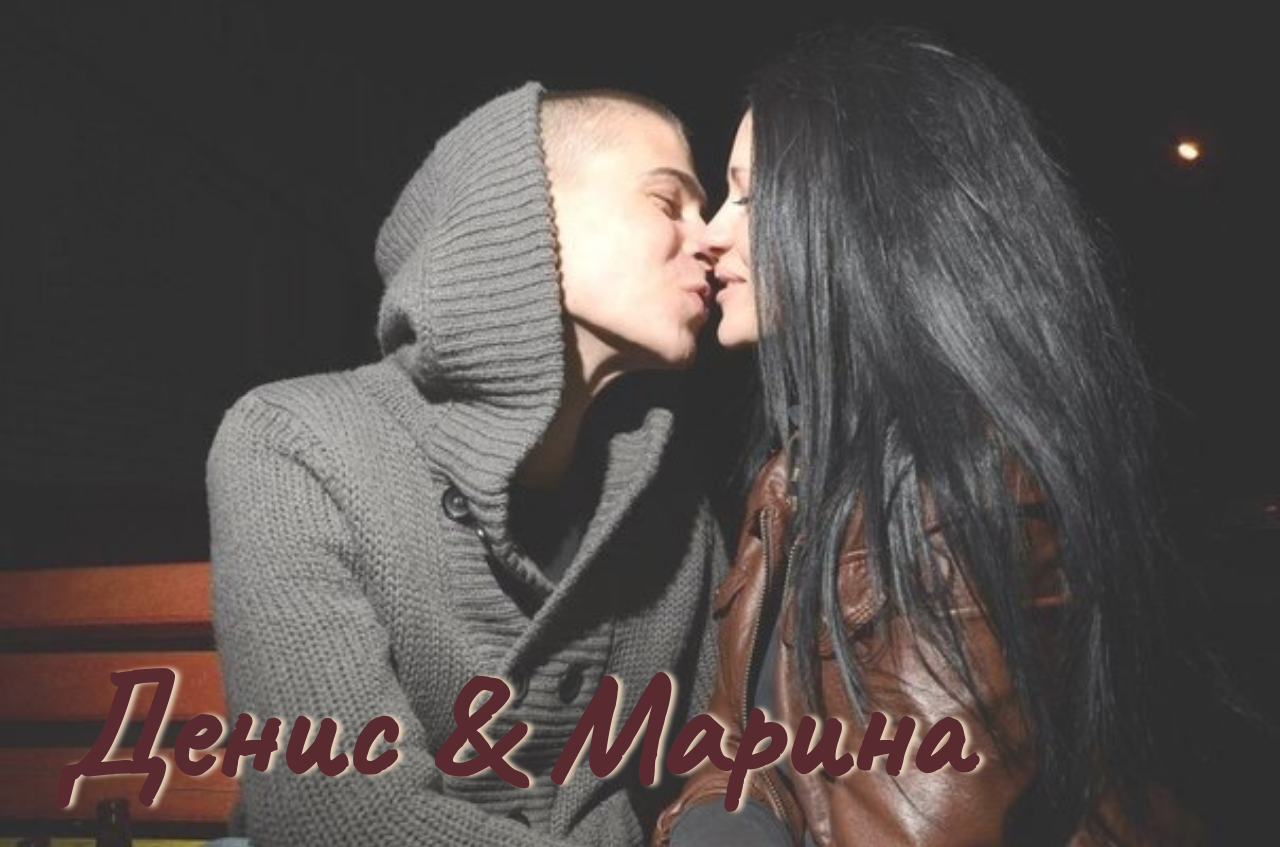
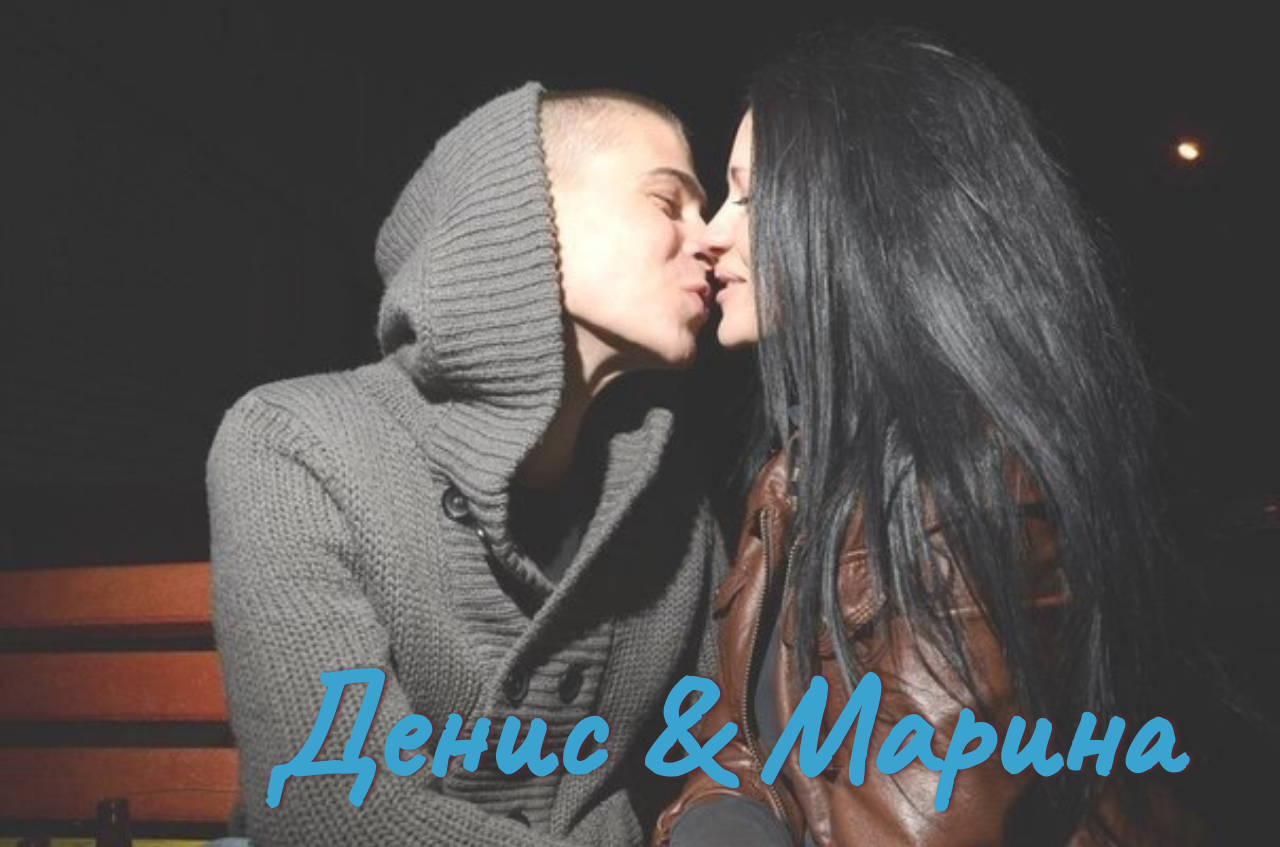
Before and after one commit to DenisMarinaWedding/DenisMarinaWedding.github.io, a plain HTML site: page index.html in a window 1280 px wide. Shown: the top 847 px of the page. Drawn offline with Linux system fonts and the light colour scheme.

Commit message:
Update style.css

```diff
--- a/css/style.css
+++ b/css/style.css
@@ -44,11 +44,11 @@ body {
 .page-main__title {
   position: absolute;
   bottom: 10px;
-  left: 10px;
+  left: 100px;
   margin: 0;
-  font-size: 40px;
-  color: rgb(89,42,48);
-  text-shadow: 5px 0 5px rgb(234, 214,189);
+  font-size: 30px;
+  color: #3BA3D0;
+  text-shadow: 3px 0 5px rgb(89,42,48);
 }
 
 .info-item:first-of-type {
@@ -159,9 +159,9 @@ body {
   }
 
   .page-main__title {
-    left: 10px;
+    left: 100px;
     bottom: 10px;
-    font-size: 50px;
+    font-size: 30px;
   }
 }
 
@@ -171,7 +171,7 @@ body {
   }
 
   .page-main__title {
-    left: 50px;
+    left: 260px;
     bottom: 30px;
     font-size: 150px;
   }
```
